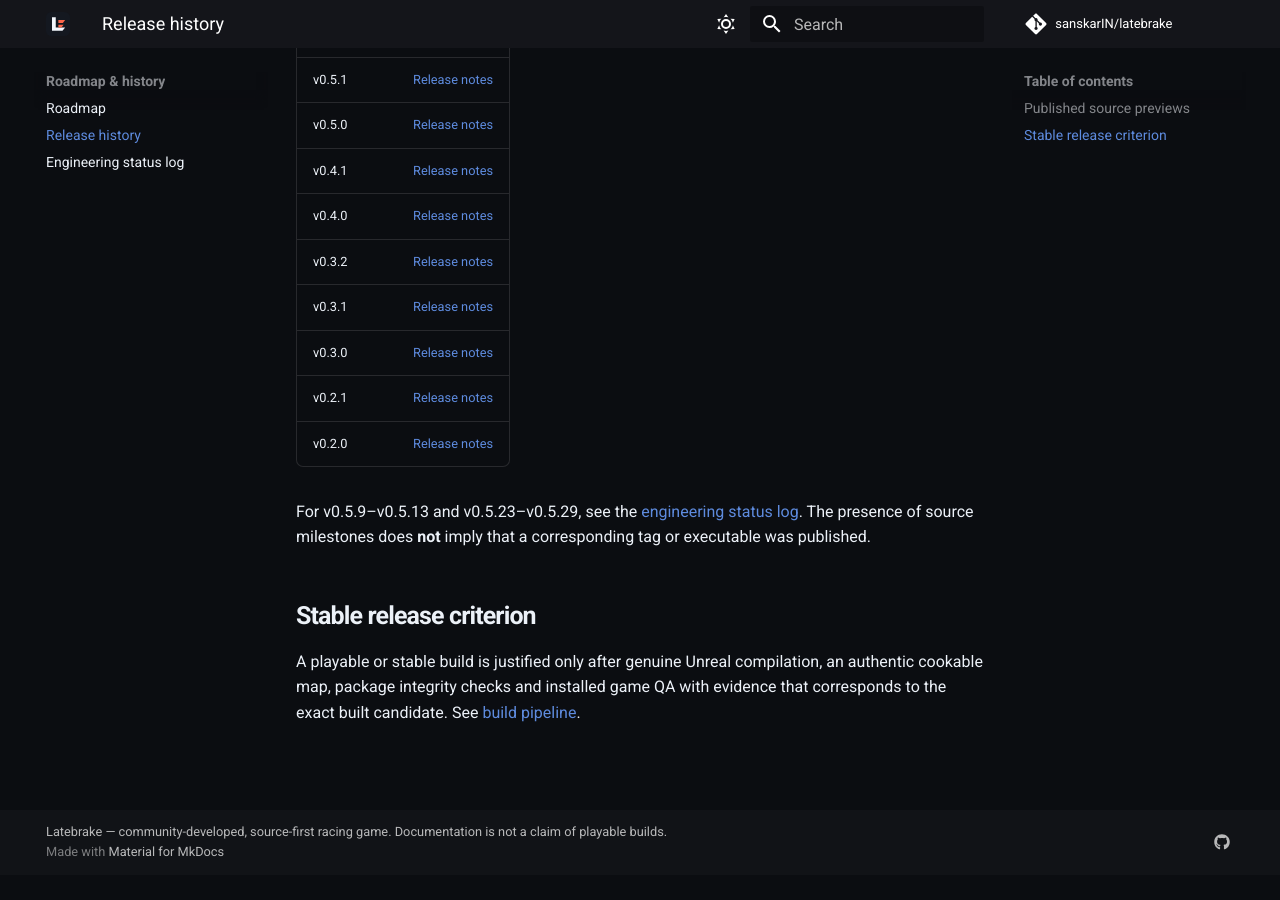
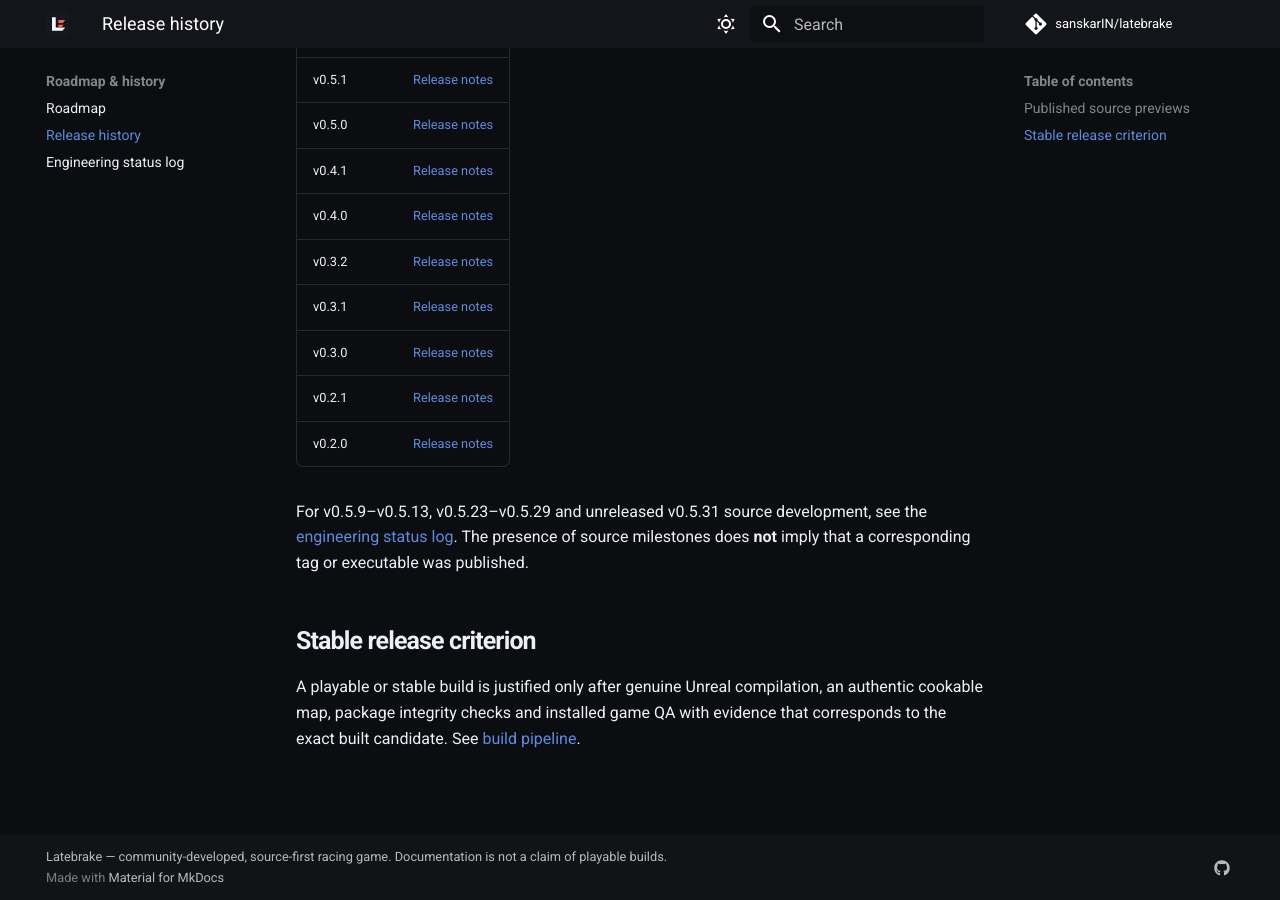
Before and after one commit to sanskarIN/latebrake, an MkDocs documentation site: the page built from docs/release-history.md, in a window 1280 px wide and 900 px high, scrolled down 1234 px. Built offline with MkDocs 1.6.1 and Material for MkDocs 9.7.7, drawn with Linux system fonts in a browser that asks for light colours; comment, search, counter and statistics services are not loaded; before the commit the page ends 2109 px from its top, so only the background shows below that.

Commit message:
docs(v0.5.31): clarify diagnostics and release status in docs/release-history.md

```diff
--- a/docs/release-history.md
+++ b/docs/release-history.md
@@ -36,7 +36,7 @@ Read [all releases on GitHub](https://github.com/sanskarIN/latebrake/releases).
 | v0.2.1 | [Release notes](releases/v0.2.1.md) |
 | v0.2.0 | [Release notes](releases/v0.2.0.md) |
 
-For v0.5.9–v0.5.13 and v0.5.23–v0.5.29, see the [engineering status log](STATUS.md). The presence of source milestones does **not** imply that a corresponding tag or executable was published.
+For v0.5.9–v0.5.13, v0.5.23–v0.5.29 and unreleased v0.5.31 source development, see the [engineering status log](STATUS.md). The presence of source milestones does **not** imply that a corresponding tag or executable was published.
 
 ## Stable release criterion
 
```
